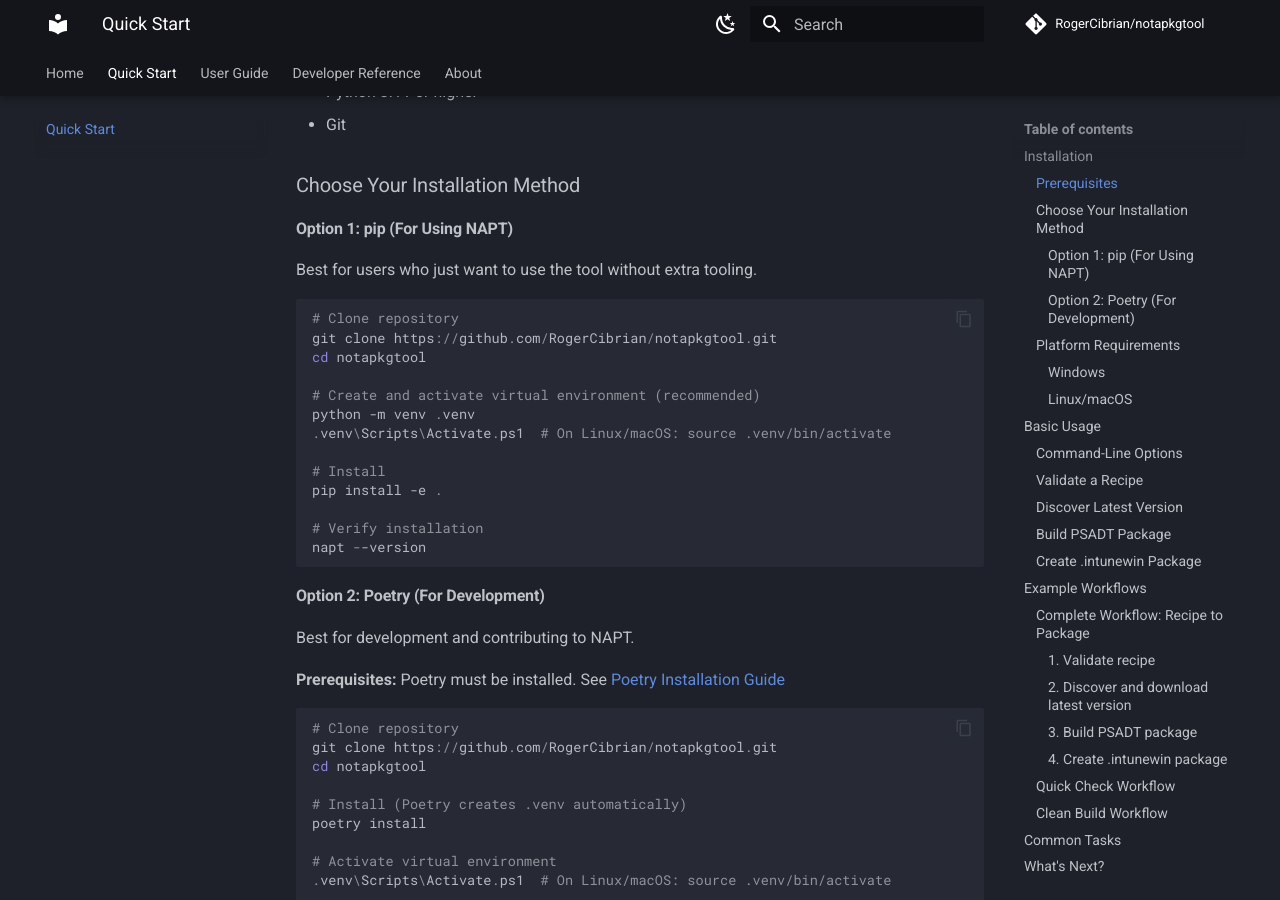
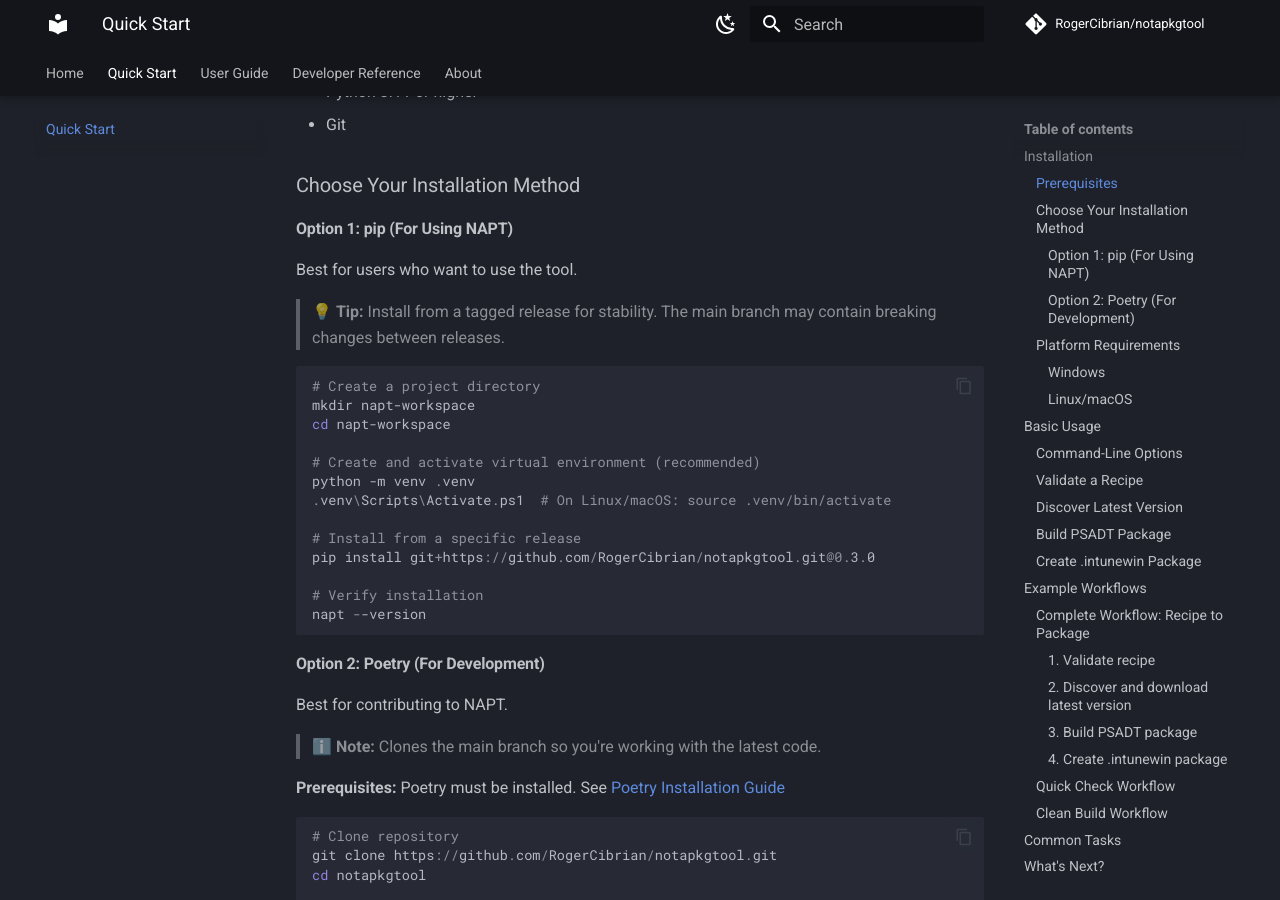
Before and after one commit to RogerCibrian/notapkgtool, an MkDocs documentation site: the page built from docs/quick-start.md, in a window 1280 px wide and 900 px high, scrolled down 246 px. Built offline with MkDocs 1.6.1 and Material for MkDocs 9.7.7, drawn with Linux system fonts in a browser that asks for light colours; comment, search, counter and statistics services are not loaded.

Commit message:
docs: update install instructions for versioned releases
- Use pip install from git tag for users (simpler, no clone needed)
- Add workspace directory creation step
- Add note about main branch for development workflow

````diff
--- a/docs/quick-start.md
+++ b/docs/quick-start.md
@@ -11,19 +11,21 @@
 
 #### Option 1: pip (For Using NAPT)
 
-Best for users who just want to use the tool without extra tooling.
+Best for users who want to use the tool.
+
+> 💡 **Tip:** Install from a tagged release for stability. The main branch may contain breaking changes between releases.
 
 ```powershell
-# Clone repository
-git clone https://github.com/RogerCibrian/notapkgtool.git
-cd notapkgtool
+# Create a project directory
+mkdir napt-workspace
+cd napt-workspace
 
 # Create and activate virtual environment (recommended)
 python -m venv .venv
 .venv\Scripts\Activate.ps1  # On Linux/macOS: source .venv/bin/activate
 
-# Install
-pip install -e .
+# Install from a specific release
+pip install git+https://github.com/RogerCibrian/notapkgtool.git@0.3.0
 
 # Verify installation
 napt --version
@@ -31,7 +33,9 @@
 
 #### Option 2: Poetry (For Development)
 
-Best for development and contributing to NAPT.
+Best for contributing to NAPT.
+
+> ℹ️ **Note:** Clones the main branch so you're working with the latest code.
 
 **Prerequisites:** Poetry must be installed. See [Poetry Installation Guide](https://python-poetry.org/docs/#installation)
 
````
